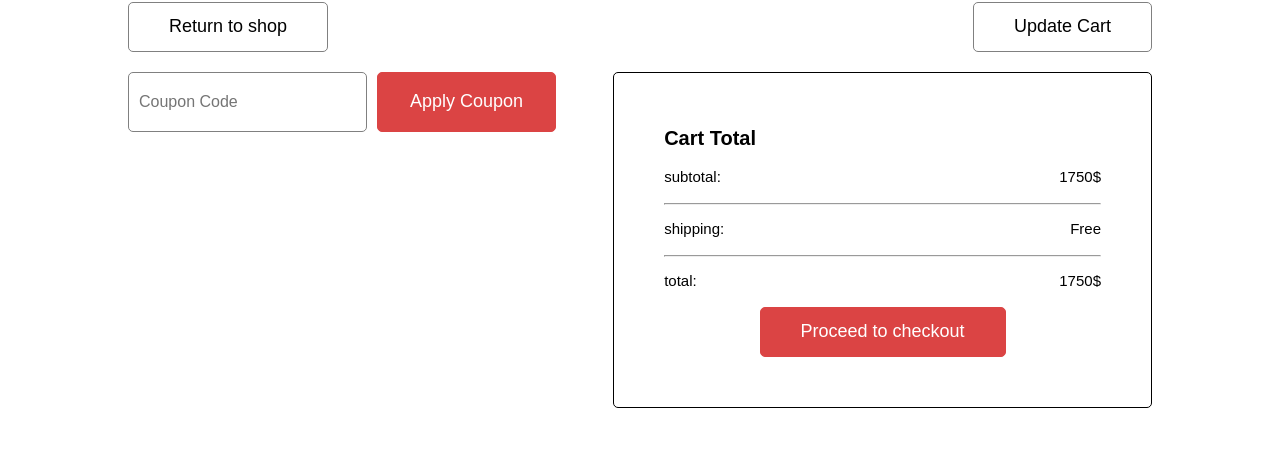
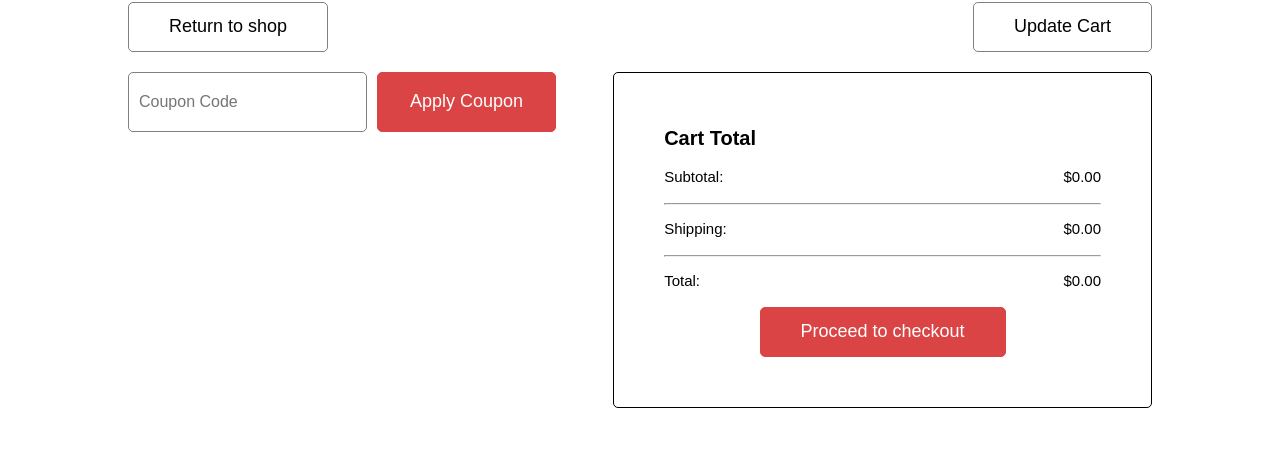
Before and after one commit to AbdullahMahmoudHanafy/E-commerce-App, a React (Vite) app in the folder e-commerce/: page /cart in a window 1280 px wide. Shown: the part 282-740 px from the top of the page. Built offline with nearby package versions, Linux system fonts and the light colour scheme.

Commit message:
finishing the cart page logic

```diff
--- a/e-commerce/src/pages/Cart/Cart.jsx
+++ b/e-commerce/src/pages/Cart/Cart.jsx
@@ -1,4 +1,4 @@
-import styles from './Cart.module.css'
+import styles from './Cart.module.css';
 import { useEffect, useState } from 'react';
 import { CartCard } from '../../components';
 import { loadCart } from '../../services';
@@ -12,48 +12,99 @@ function Cart() {
         setCartItems(loadCart());
     }, []);
 
+    const handleRemove = (id) => {
+        setCartItems((prev) => prev.filter((item) => item.id !== id));
+    };
+
+    const handleUpdateAmount = (id, newAmount) => {
+        setCartItems((prev) =>
+            prev.map((item) =>
+                item.id === id ? { ...item, amount: newAmount } : item
+            )
+        );
+    };
+
+    // Calculate totals
+    const subtotal = cartItems
+        .reduce((sum, item) => sum + item.price * item.amount, 0)
+        .toFixed(2);
+
+    const shipping = cartItems.length > 0 ? "Free" : "$0.00";
+    const total = subtotal; // if you add taxes/shipping later, adjust here
+
     const cartTitles = ["Product", "Price", "Quantity", "Subtotal"];
-    const cartDetails = {"subtotal": "1750$", "shipping": "Free", "total": "1750$"};
+
+    const handleUpdateCart = () => {
+        // Here you can send cartItems to backend or localStorage
+        console.log("Updated cart:", cartItems);
+    };
+
     return (
         <div className={styles.mainContainer}>
             <div className={styles.colDiv}>
-                <p className={styles.blackText}><a href="http://localhost:5173/">Home</a> / Cart</p>
+                <p className={styles.blackText}>
+                    <a href="http://localhost:5173/">Home</a> / Cart
+                </p>
+
                 <div className={styles.contentDiv}>
                     <div className={styles.cartTitles}>
-                        {
-                            cartTitles.map((title, index) => (
-                                <p key={index} className={styles.productColTitle} id={title === "Product" ? styles.productTitle : ""}>{title}</p>
-                            ))
-                        }
+                        {cartTitles.map((title, index) => (
+                            <p
+                                key={index}
+                                className={styles.productColTitle}
+                                id={title === "Product" ? styles.productTitle : ""}
+                            >
+                                {title}
+                            </p>
+                        ))}
                     </div>
-                    {
-                        cartItems.map((item, index) => (
-                            <CartCard key={index} product={item} onRemove={() => {}}/>
-                        ))
-                    }
+
+                    {cartItems.map((item) => (
+                        <CartCard
+                            key={item.id}
+                            product={item}
+                            onRemove={handleRemove}
+                            onUpdateAmount={handleUpdateAmount}
+                        />
+                    ))}
+
                     <div className={styles.cartButtons}>
-                        <button className={styles.cartButton} onClick={() => navigate("/products")}>Return to shop</button>
-                        <button className={styles.cartButton}>Update Cart</button>
+                        <button
+                            className={styles.cartButton}
+                            onClick={() => navigate("/products")}
+                        >
+                            Return to shop
+                        </button>
+                        <button className={styles.cartButton} onClick={handleUpdateCart}>
+                            Update Cart
+                        </button>
                     </div>
                 </div>
+
                 <div className={styles.payDiv}>
                     <div className={styles.couponDiv}>
-                        <input type="text" placeholder='Coupon Code'/>
+                        <input type="text" placeholder="Coupon Code" />
                         <button>Apply Coupon</button>
                     </div>
+
                     <div className={styles.checkoutDiv}>
                         <p className={styles.checkoutTitle}>Cart Total</p>
-                        {
-                            Object.keys(cartDetails).map((key, index) => (
-                                <>
-                                    <div className={styles.checkoutDetails}>
-                                        <p key={index} className={styles.checkoutText}>{key}: </p>
-                                        <p key={index} className={styles.checkoutText}>{cartDetails[key]}</p>
-                                    </div>
-                                    {key != "total" && <hr/>}
-                                </>
-                            ))
-                        }
+
+                        <div className={styles.checkoutDetails}>
+                            <p className={styles.checkoutText}>Subtotal:</p>
+                            <p className={styles.checkoutText}>${subtotal}</p>
+                        </div>
+                        <hr />
+                        <div className={styles.checkoutDetails}>
+                            <p className={styles.checkoutText}>Shipping:</p>
+                            <p className={styles.checkoutText}>{shipping}</p>
+                        </div>
+                        <hr />
+                        <div className={styles.checkoutDetails}>
+                            <p className={styles.checkoutText}>Total:</p>
+                            <p className={styles.checkoutText}>${total}</p>
+                        </div>
+
                         <div className={styles.buttonDiv}>
                             <button className={styles.redButton}>Proceed to checkout</button>
                         </div>
@@ -61,7 +112,7 @@ function Cart() {
                 </div>
             </div>
         </div>
-    )
+    );
 }
 
-export default Cart
+export default Cart;
```
